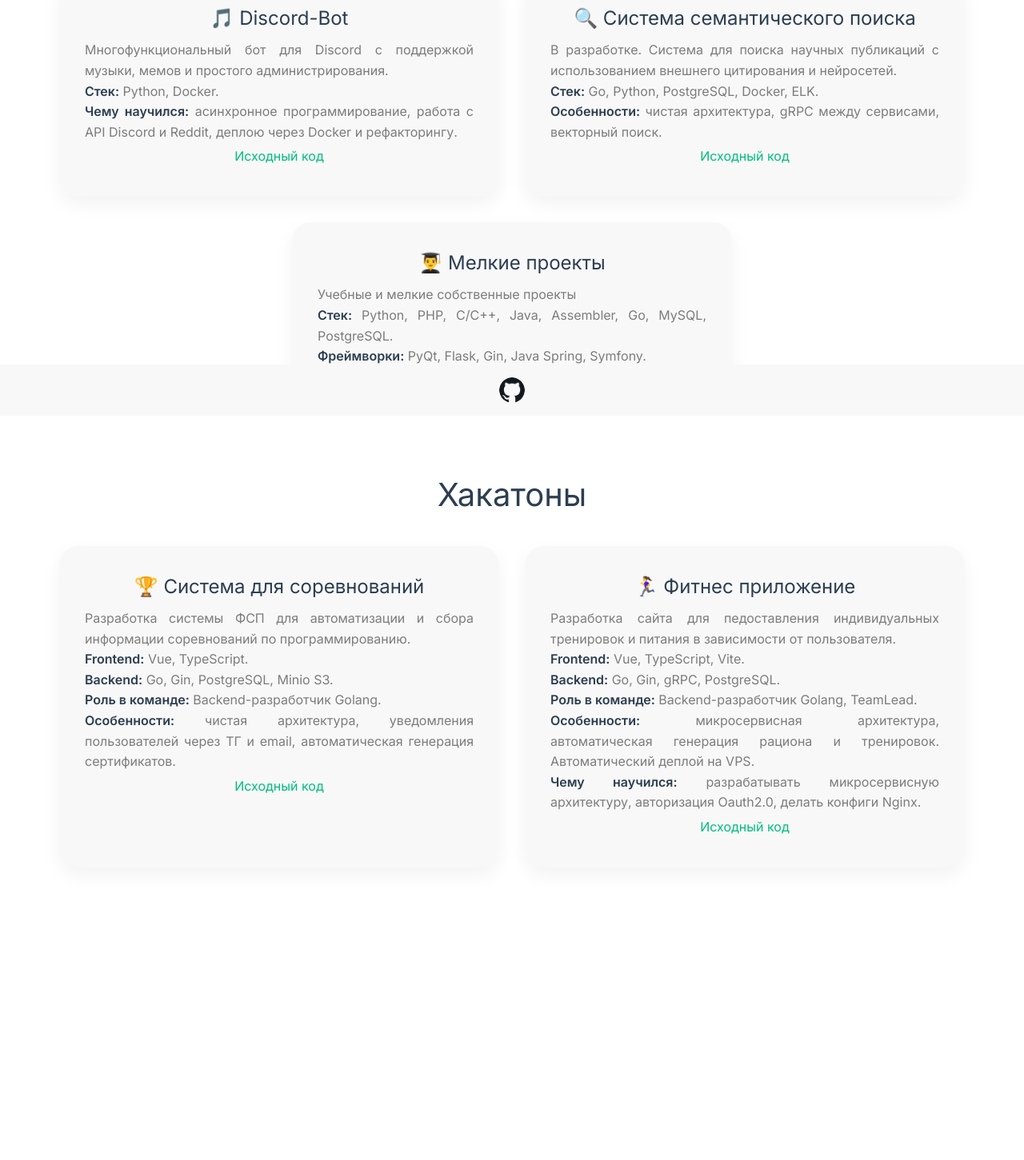
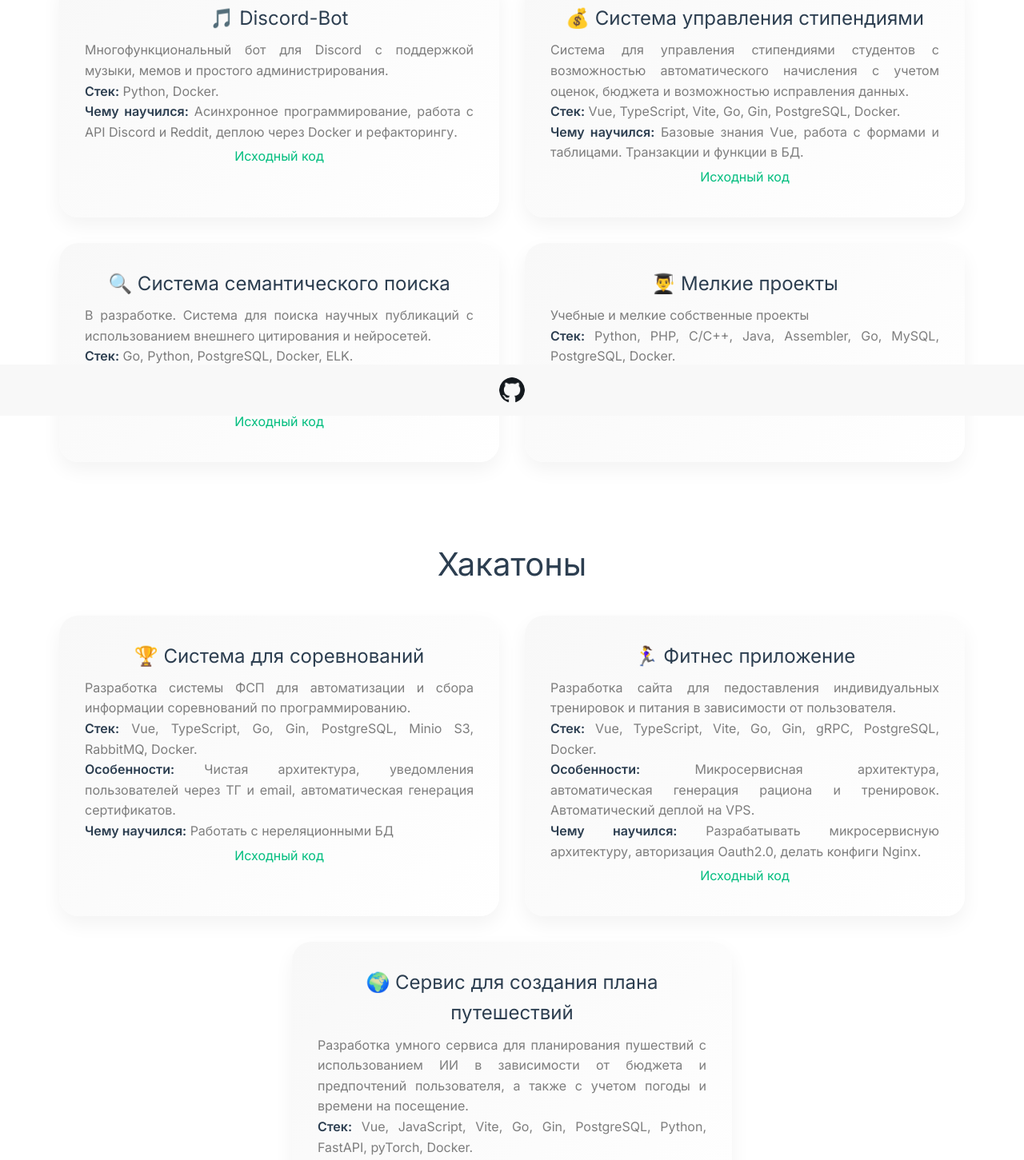
Before and after one commit to LiveisFpv/livedevsite, a Vue app: page /projects in a window 1280 px wide. Shown: the part 280-1731 px from the top of the page at 80% size. Before the commit the page ends 1477 px from the top, so only its background shows below. Built offline with nearby package versions, Linux system fonts and the light colour scheme.

Commit message:
added new project and hack. Created store for it

```diff
--- /dev/null
+++ b/src/stores/projects.ts
@@ -0,0 +1,116 @@
+import { ref } from 'vue'
+import { defineStore } from 'pinia'
+
+interface Project {
+  id: number
+  title: string
+  emoji: string
+  description: string
+  stack?: string
+  features?: string
+  frameworks?: string
+  learned?: string
+  githubLink?: string
+  category: 'projects' | 'hackathons'
+}
+
+export const useProjectsStore = defineStore('projects', () => {
+  const projects = ref<Project[]>([
+    {
+      id: 1,
+      title: 'Discord-Bot',
+      emoji: '🎵',
+      description:
+        'Многофункциональный бот для Discord с поддержкой музыки, мемов и простого администрирования.',
+      stack: 'Python, Docker.',
+      learned:
+        'Асинхронное программирование, работа с API Discord и Reddit, деплою через Docker и рефакторингу.',
+      githubLink: 'https://github.com/LiveisFpv/NekoBot-Lite',
+      category: 'projects',
+    },
+    {
+      id: 7,
+      title: 'Система управления стипендиями',
+      emoji: '💰',
+      description:
+        'Система для управления стипендиями студентов с возможностью автоматического начисления с учетом оценок, бюджета и возможностью исправления данных.',
+      stack: 'Vue, TypeScript, Vite, Go, Gin, PostgreSQL, Docker.',
+      learned: 'Базовые знания Vue, работа с формами и таблицами. Транзакции и функции в БД.',
+      githubLink: 'https://github.com/LiveisFpv/Go-web',
+      category: 'projects',
+    },
+    {
+      id: 2,
+      title: 'Система семантического поиска',
+      emoji: '🔍',
+      description:
+        'В разработке. Система для поиска научных публикаций с использованием внешнего цитирования и нейросетей.',
+      stack: 'Go, Python, PostgreSQL, Docker, ELK.',
+      features: 'Чистая архитектура, gRPC между сервисами, векторный поиск.',
+      githubLink: 'https://github.com/LiveisFpv/VKR_docs',
+      category: 'projects',
+    },
+    {
+      id: 3,
+      title: 'Мелкие проекты',
+      emoji: '👨‍🎓',
+      description: 'Учебные и мелкие собственные проекты',
+      stack: 'Python, PHP, C/C++, Java, Assembler, Go, MySQL, PostgreSQL, Docker.',
+      frameworks: 'PyQt, Flask, Gin, Java Spring, Symfony.',
+      category: 'projects',
+    },
+    {
+      id: 4,
+      title: 'Система для соревнований',
+      emoji: '🏆',
+      description:
+        'Разработка системы ФСП для автоматизации и сбора информации соревнований по программированию.',
+      stack: 'Vue, TypeScript, Go, Gin, PostgreSQL, Minio S3, RabbitMQ, Docker.',
+      features:
+        'Чистая архитектура, уведомления пользователей через ТГ и email, автоматическая генерация сертификатов.',
+      learned: 'Работать с нереляционными БД',
+      githubLink: 'https://github.com/LiveisFpv/PP_omnia_64',
+      category: 'hackathons',
+    },
+    {
+      id: 5,
+      title: 'Фитнес приложение',
+      emoji: '🏃‍♀️',
+      description:
+        'Разработка сайта для педоставления индивидуальных тренировок и питания в зависимости от пользователя.',
+      stack: 'Vue, TypeScript, Vite, Go, Gin, gRPC, PostgreSQL, Docker.',
+      features:
+        'Микросервисная архитектура, автоматическая генерация рациона и тренировок. Автоматический деплой на VPS.',
+      learned:
+        'Разрабатывать микросервисную архитектуру, авторизация Oauth2.0, делать конфиги Nginx.',
+      githubLink: 'https://github.com/LiveisFpv/Fitness_hack',
+      category: 'hackathons',
+    },
+    {
+      id: 6,
+      title: 'Сервис для создания плана путешествий',
+      emoji: '🌍',
+      description:
+        'Разработка умного сервиса для планирования пушествий с использованием ИИ в зависимости от бюджета и предпочтений пользователя, а также с учетом погоды и времени на посещение.',
+      features:
+        ' Использование нейросетей для генерации маршрутов и рекомендаций, возжность чата для внесения изменений.',
+      learned: 'Работа по API с различными сервисами, взаимодействие между микросервисами.',
+      stack: 'Vue, JavaScript, Vite, Go, Gin, PostgreSQL, Python, FastAPI, pyTorch, Docker.',
+      category: 'hackathons',
+    },
+  ])
+
+  const getProjectsByCategory = (category: 'projects' | 'hackathons') => {
+    return projects.value.filter((project) => project.category === category)
+  }
+
+  // async function fetchProjects() {
+  //   const response = await fetch('/api/projects')
+  //   projects.value = await response.json()
+  // }
+
+  return {
+    projects,
+    getProjectsByCategory,
+  }
+})
--- a/src/views/AboutView.vue
+++ b/src/views/AboutView.vue
@@ -40,7 +40,7 @@
 
 .intro,
 .skills {
-  background-color: var(--color-background-soft);
+  background: linear-gradient(135deg, var(--color-background-soft), var(--color-background));
   padding: 2rem;
   border-radius: 1.5rem;
   box-shadow: 0 10px 25px rgba(0, 0, 0, 0.05);
--- a/src/views/ProjectsView.vue
+++ b/src/views/ProjectsView.vue
@@ -2,90 +2,50 @@
   <div class="projects">
     <h1>Проекты</h1>
     <div class="project-list">
-      <section class="project-card">
-        <h2>🎵 Discord-Bot</h2>
-        <p>
-          Многофункциональный бот для Discord с поддержкой музыки, мемов и простого
-          администрирования.
-        </p>
-        <p><strong>Стек:</strong> Python, Docker.</p>
-        <p>
-          <strong>Чему научился:</strong> асинхронное программирование, работа с API Discord и
-          Reddit, деплою через Docker и рефакторингу.
-        </p>
-        <div class="link">
-          <a href="https://github.com/LiveisFpv/NekoBot-Lite" target="_blank">Исходный код</a>
+      <section
+        v-for="project in projectsStore.getProjectsByCategory('projects')"
+        :key="project.id"
+        class="project-card"
+      >
+        <h2>{{ project.emoji }} {{ project.title }}</h2>
+        <p>{{ project.description }}</p>
+        <p v-if="project.stack"><strong>Стек:</strong> {{ project.stack }}</p>
+        <p v-if="project.features"><strong>Особенности:</strong> {{ project.features }}</p>
+        <p v-if="project.learned"><strong>Чему научился:</strong> {{ project.learned }}</p>
+        <p v-if="project.frameworks"><strong>Фреймворки:</strong> {{ project.frameworks }}</p>
+        <div v-if="project.githubLink" class="link">
+          <a :href="project.githubLink" target="_blank">Исходный код</a>
         </div>
-      </section>
-
-      <section class="project-card">
-        <h2>🔍 Система семантического поиска</h2>
-        <p>
-          В разработке. Система для поиска научных публикаций с использованием внешнего цитирования
-          и нейросетей.
-        </p>
-        <p><strong>Стек:</strong> Go, Python, PostgreSQL, Docker, ELK.</p>
-        <p>
-          <strong>Особенности:</strong> чистая архитектура, gRPC между сервисами, векторный поиск.
-        </p>
-        <div class="link">
-          <a href="https://github.com/LiveisFpv/VKR_docs" target="_blank">Исходный код</a>
-        </div>
-      </section>
-
-      <section class="project-card">
-        <h2>👨‍🎓 Мелкие проекты</h2>
-        <p>Учебные и мелкие собственные проекты</p>
-        <p><strong>Стек:</strong> Python, PHP, C/C++, Java, Assembler, Go, MySQL, PostgreSQL.</p>
-        <p><strong>Фреймворки:</strong> PyQt, Flask, Gin, Java Spring, Symfony.</p>
       </section>
     </div>
   </div>
   <div class="projects">
     <h1>Хакатоны</h1>
     <div class="project-list">
-      <section class="project-card">
-        <h2>🏆 Система для соревнований</h2>
-        <p>
-          Разработка системы ФСП для автоматизации и сбора информации соревнований по
-          программированию.
-        </p>
-        <p><strong>Frontend:</strong> Vue, TypeScript.</p>
-        <p><strong>Backend:</strong> Go, Gin, PostgreSQL, Minio S3.</p>
-        <p><strong>Роль в команде:</strong> Backend-разработчик Golang.</p>
-        <p>
-          <strong>Особенности:</strong> чистая архитектура, уведомления пользователей через ТГ и
-          email, автоматическая генерация сертификатов.
-        </p>
-        <div class="link">
-          <a href="https://github.com/LiveisFpv/PP_omnia_64" target="_blank">Исходный код</a>
-        </div>
-      </section>
-
-      <section class="project-card">
-        <h2>🏃‍♀️ Фитнес приложение</h2>
-        <p>
-          Разработка сайта для педоставления индивидуальных тренировок и питания в зависимости от
-          пользователя.
-        </p>
-        <p><strong>Frontend:</strong> Vue, TypeScript, Vite.</p>
-        <p><strong>Backend:</strong> Go, Gin, gRPC, PostgreSQL.</p>
-        <p><strong>Роль в команде:</strong> Backend-разработчик Golang, TeamLead.</p>
-        <p>
-          <strong>Особенности:</strong> микросервисная архитектура, автоматическая генерация рациона
-          и тренировок. Автоматический деплой на VPS.
-        </p>
-        <p>
-          <strong>Чему научился:</strong> разрабатывать микросервисную архитектуру, авторизация
-          Oauth2.0, делать конфиги Nginx.
-        </p>
-        <div class="link">
-          <a href="https://github.com/LiveisFpv/Fitness_hack" target="_blank">Исходный код</a>
+      <section
+        v-for="project in projectsStore.getProjectsByCategory('hackathons')"
+        :key="project.id"
+        class="project-card"
+      >
+        <h2>{{ project.emoji }} {{ project.title }}</h2>
+        <p>{{ project.description }}</p>
+        <p v-if="project.stack"><strong>Стек:</strong> {{ project.stack }}</p>
+        <p v-if="project.features"><strong>Особенности:</strong> {{ project.features }}</p>
+        <p v-if="project.learned"><strong>Чему научился:</strong> {{ project.learned }}</p>
+        <p v-if="project.frameworks"><strong>Фреймворки:</strong> {{ project.frameworks }}</p>
+        <div v-if="project.githubLink" class="link">
+          <a :href="project.githubLink" target="_blank">Исходный код</a>
         </div>
       </section>
     </div>
   </div>
 </template>
+
+<script setup lang="ts">
+import { useProjectsStore } from '@/stores/projects'
+
+const projectsStore = useProjectsStore()
+</script>
 
 <style scoped>
 .projects {
@@ -108,7 +68,7 @@
 }
 
 .project-card {
-  background-color: var(--color-background-soft);
+  background: linear-gradient(135deg, var(--color-background-soft), var(--color-background));
   padding: 2rem;
   border-radius: 1.5rem;
   min-width: 250px;
```
Also changed, not shown: src/views/HomeView.vue (+4 -4 lines).
